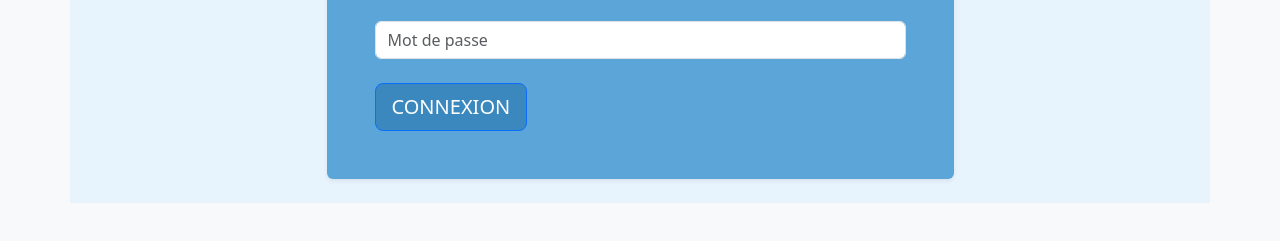
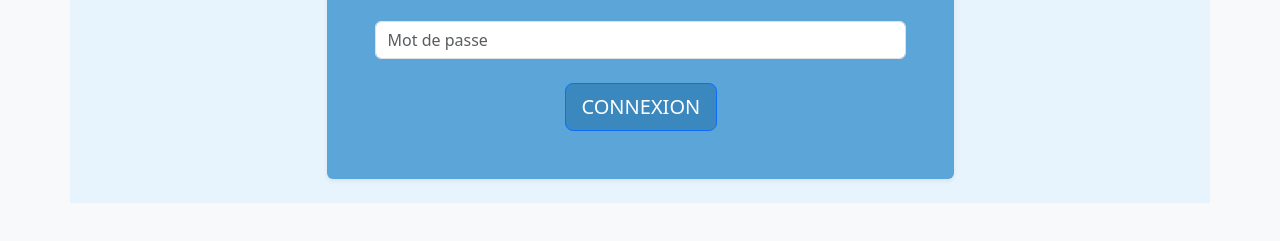
Before and after one commit to YTRAORE0324/SAMA_BANQUE, a plain HTML site: page index.html in a window 1280 px wide. Shown: the part 257-498 px from the top of the page. Drawn offline with nearby package versions, Linux system fonts and the light colour scheme.

Commit message:
version3

```diff
--- a/index.html
+++ b/index.html
@@ -57,7 +57,7 @@
 
              </form>
              <div class="d-grid ">
-              <a href="pages/Sama bangue.html"><button  class="btn btn-primary btn-lg" type="submit" style="background-color: #3B88BF;">CONNEXION</button></a>
+              <a href="pages/Sama bangue.html"><button  class="btn btn-primary btn-lg" type="submit" style="background-color: #3B88BF; margin-left: 190px;">CONNEXION</button></a>
              </div>
           </div>
         </div>
```
